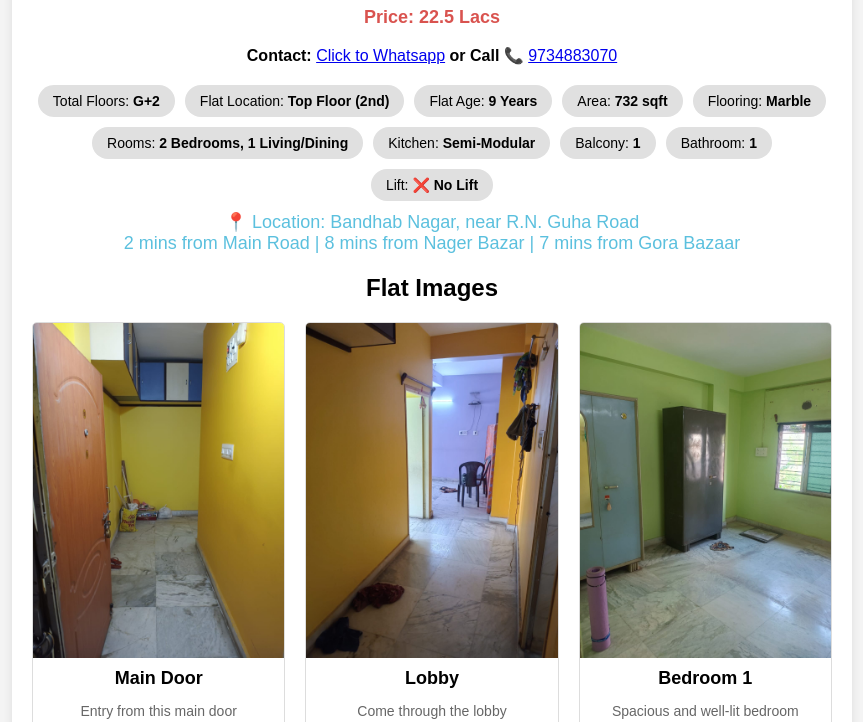
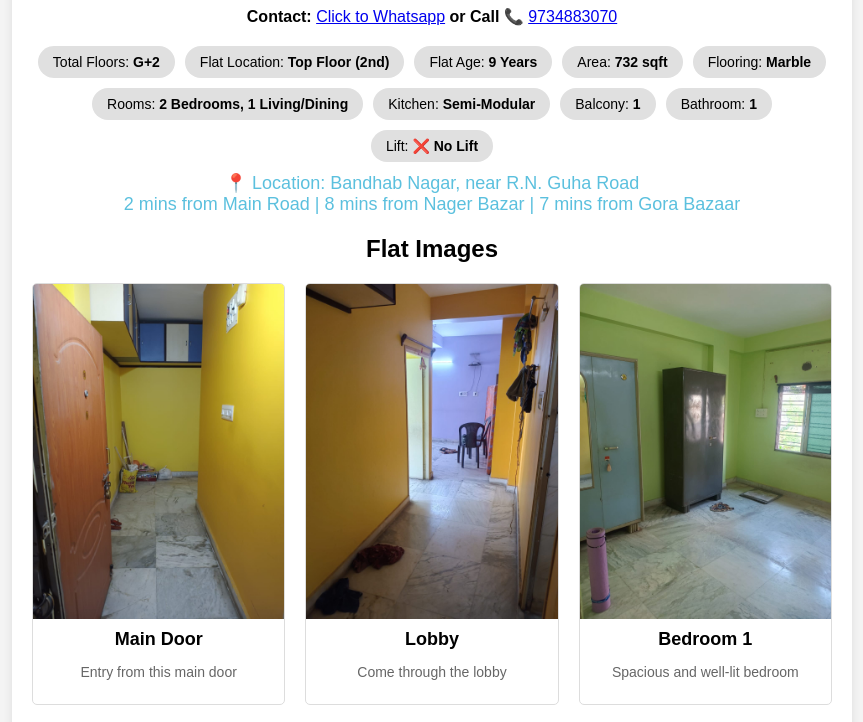
Before and after one commit to riddhimcc/IvyFlatSale, a plain HTML site: page index.html in a window 1280 px wide. Shown: the part 113-835 px from the top of the page, without its empty margins (208-1071 px from the left). Drawn offline with Linux system fonts and the light colour scheme.

Commit message:
Update index.html

```diff
--- a/index.html
+++ b/index.html
@@ -204,7 +204,7 @@
 <body>
   <div class="container">
      <h1>2BHK Flat for Re-Sale</h1>
-        <p class="price">Price: 22.5 Lacs</p>
+        <!-- <p class="price">Price: 22.5 Lacs</p> -->
 		<p><strong>Contact:</strong> <a href="https://wa.me/919734883070?text=I%20am%20interested%20in%20the%202BHK%20flat%20for%20sale.%20Please%20provide%20more%20details." target="_blank">Click to Whatsapp</a>		<strong> or Call 📞</strong> <a href="tel:9734883070">9734883070</a></p>
 
 
```
